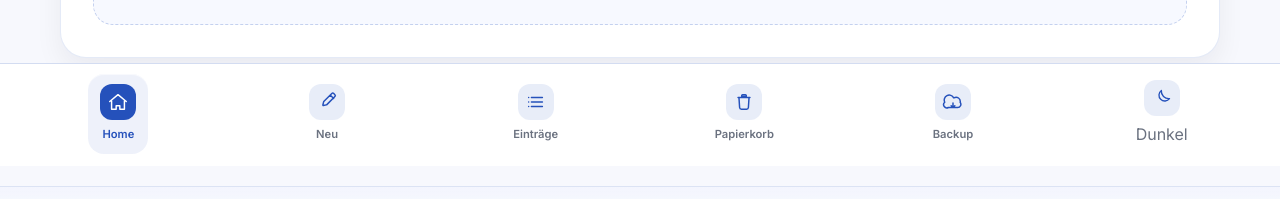
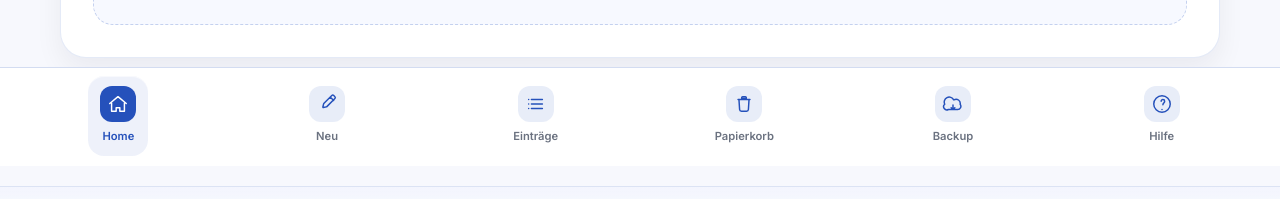
Before and after one commit to Web-Developer-DB/Logorama, a React (Vite) app: page /home in a window 1280 px wide. Shown: the part 634-833 px from the top of the page. Built offline with nearby package versions, Linux system fonts and the light colour scheme.

Commit message:
feat: add help view and update bottom nav

```diff
--- a/src/App.jsx
+++ b/src/App.jsx
@@ -782,6 +782,36 @@ const App = () => {
               />
             }
           />
+          <Route
+            path="/help"
+            element={
+              <section className="panel">
+                <header className="panel-heading">
+                  <h2 className="panel-title">Hilfe &amp; Einstieg</h2>
+                  <p className="panel-subtitle">
+                    So nutzt du Logorama – kurzer Überblick über Navigation und Kernfunktionen.
+                  </p>
+                </header>
+                <div className="help-content">
+                  <h3>Navigation</h3>
+                  <ul>
+                    <li><strong>Home:</strong> Dashboard mit Kennzahlen und den drei aktuellsten Einträgen.</li>
+                    <li><strong>Neu:</strong> Formular, um einen neuen Eintrag ("Antrag") zu erfassen.</li>
+                    <li><strong>Einträge:</strong> Gesamte Liste mit Suche und Filter nach Zeitraum.</li>
+                    <li><strong>Papierkorb:</strong> Gelöschte Einträge zur Wiederherstellung oder endgültigen Löschung.</li>
+                    <li><strong>Backup:</strong> Exportiere oder importiere deine Daten als JSON-Datei.</li>
+                  </ul>
+                  <h3>Tipps zum Start</h3>
+                  <ul>
+                    <li>Nutze den Button „Neuantrag erstellen“, um deine ersten Notizen zu erfassen.</li>
+                    <li>Der Filter „Heute anzeigen“ zeigt dir nur die Einträge des aktuellen Tags.</li>
+                    <li>Über den Theme-Switch auf der Home-Seite kannst du zwischen hellem und dunklem Layout wechseln.</li>
+                    <li>Sichere deine Daten regelmäßig über den Menüpunkt „Backup“.</li>
+                  </ul>
+                </div>
+              </section>
+            }
+          />
           <Route path="*" element={<Navigate to="/home" replace />} />
         </Routes>
       </main>
@@ -804,8 +834,6 @@ const App = () => {
           weekCount,
           trashEntryCount
         }}
-        theme={theme}
-        onToggleTheme={toggleTheme}
       />
     </>
   );
--- a/src/components/MobileNav.jsx
+++ b/src/components/MobileNav.jsx
@@ -1,6 +1,5 @@
 import { memo, useMemo } from "react";
 import { NavLink } from "react-router-dom";
-import ThemeToggle from "./ThemeToggle.jsx";
 
 const HomeIcon = () => (
   <svg width="22" height="22" viewBox="0 0 24 24" aria-hidden="true" focusable="false">
@@ -67,7 +66,20 @@ const CloudIcon = () => (
   </svg>
 );
 
-const MobileNav = ({ stats, theme, onToggleTheme }) => {
+const HelpIcon = () => (
+  <svg width="22" height="22" viewBox="0 0 24 24" aria-hidden="true" focusable="false">
+    <path
+      d="M12 18h.01M11.1 9a1.9 1.9 0 113.8 0c0 1.9-1.9 1.9-1.9 3.8M21 12a9 9 0 11-18 0 9 9 0 0118 0z"
+      fill="none"
+      stroke="currentColor"
+      strokeWidth="1.6"
+      strokeLinecap="round"
+      strokeLinejoin="round"
+    />
+  </svg>
+);
+
+const MobileNav = ({ stats }) => {
   const { totalEntries = 0, trashEntryCount = 0 } = stats ?? {};
 
   const navItems = useMemo(
@@ -108,6 +120,13 @@ const MobileNav = ({ stats, theme, onToggleTheme }) => {
         to: "/backup",
         icon: <CloudIcon />,
         end: true
+      },
+      {
+        key: "help",
+        label: "Hilfe",
+        to: "/help",
+        icon: <HelpIcon />,
+        end: true
       }
     ],
     [totalEntries, trashEntryCount]
@@ -131,9 +150,6 @@ const MobileNav = ({ stats, theme, onToggleTheme }) => {
             </NavLink>
           </li>
         ))}
-        <li className="mobile-nav__item">
-          <ThemeToggle theme={theme} onToggle={onToggleTheme} variant="nav" />
-        </li>
       </ul>
     </nav>
   );
--- a/src/styles.css
+++ b/src/styles.css
@@ -641,6 +641,27 @@ main.app-shell {
   line-height: 1.6;
 }
 
+.help-content {
+  display: flex;
+  flex-direction: column;
+  gap: 18px;
+  color: var(--color-paragraph);
+}
+
+.help-content ul {
+  margin: 0;
+  padding-left: 1.2rem;
+  display: flex;
+  flex-direction: column;
+  gap: 8px;
+}
+
+.help-content h3 {
+  margin: 0;
+  font-size: 1rem;
+  color: var(--color-emphasis);
+}
+
 .app-footer {
   padding: 8px 0 10px;
   background: var(--color-footer-bg);
```
Also changed, not shown: 1 other file (tests, documents, lock files or other folders).
